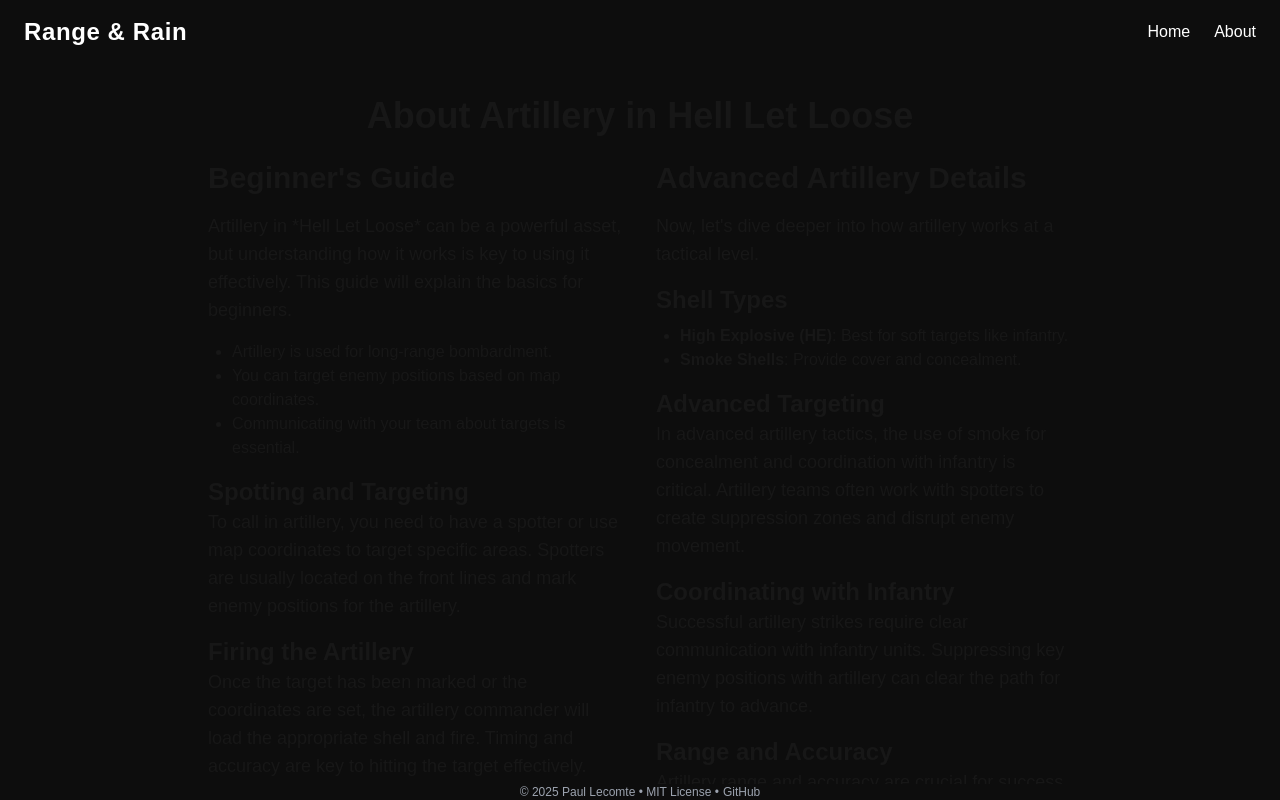
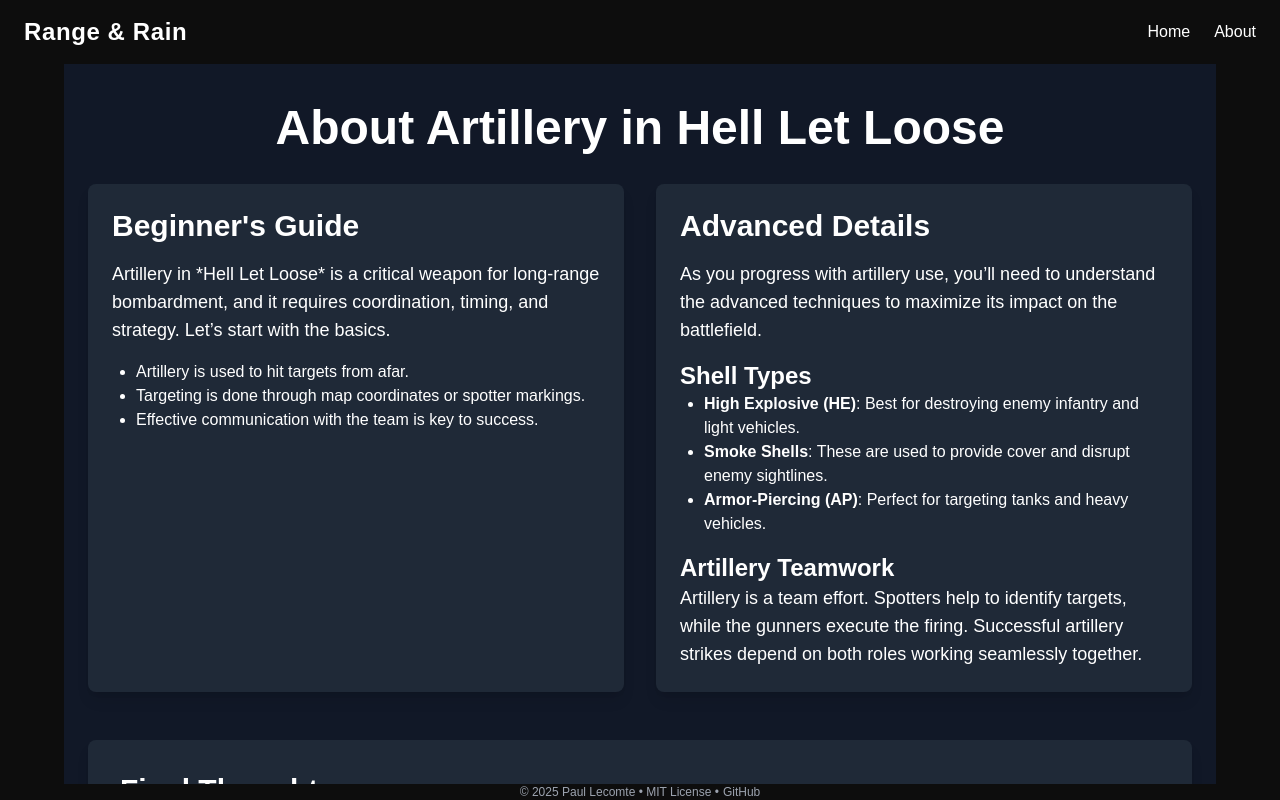
Before and after one commit to Paul-Lecomte/RangeAndRain, a Next.js app: page /about in a window 1280 px wide. Built offline with nearby package versions, Linux system fonts and the light colour scheme.

Commit message:
changed the display of it

```diff
--- a/src/app/about/page.js
+++ b/src/app/about/page.js
@@ -1,79 +1,57 @@
 const Page = () => {
     return (
-        <div className="max-w-4xl mx-auto py-8 px-4">
-            <h1 className="text-4xl font-bold mb-6 text-center">About Artillery in Hell Let Loose</h1>
+        <div className="max-w-6xl mx-auto py-10 px-6 bg-gray-900 text-white" aria-labelledby="page-title">
+            <h1 id="page-title" className="text-5xl font-bold text-center mb-8" aria-level="1">
+                About Artillery in Hell Let Loose
+            </h1>
 
-            <section className="grid grid-cols-1 md:grid-cols-2 gap-8">
-                <div>
-                    <h2 className="text-3xl font-semibold mb-4">Beginner's Guide</h2>
+            {/* Beginner's Guide Section */}
+            <section className="grid grid-cols-1 md:grid-cols-2 gap-8 mb-12">
+                <div className="bg-gray-800 p-6 rounded-lg shadow-lg" role="region" aria-labelledby="beginner-guide">
+                    <h2 id="beginner-guide" className="text-3xl font-semibold mb-4">Beginner's Guide</h2>
                     <p className="text-lg mb-4">
-                        Artillery in *Hell Let Loose* can be a powerful asset, but understanding how it works is key to using it effectively. This guide will explain the basics for beginners.
+                        Artillery in *Hell Let Loose* is a critical weapon for long-range bombardment, and it requires coordination, timing, and strategy. Let’s start with the basics.
                     </p>
                     <ul className="list-disc pl-6">
-                        <li>Artillery is used for long-range bombardment.</li>
-                        <li>You can target enemy positions based on map coordinates.</li>
-                        <li>Communicating with your team about targets is essential.</li>
+                        <li>Artillery is used to hit targets from afar.</li>
+                        <li>Targeting is done through map coordinates or spotter markings.</li>
+                        <li>Effective communication with the team is key to success.</li>
                     </ul>
-                    <h3 className="text-2xl font-semibold mt-4">Spotting and Targeting</h3>
-                    <p className="text-lg">
-                        To call in artillery, you need to have a spotter or use map coordinates to target specific areas. Spotters are usually located on the front lines and mark enemy positions for the artillery.
-                    </p>
-                    <h3 className="text-2xl font-semibold mt-4">Firing the Artillery</h3>
-                    <p className="text-lg">
-                        Once the target has been marked or the coordinates are set, the artillery commander will load the appropriate shell and fire. Timing and accuracy are key to hitting the target effectively.
-                    </p>
                 </div>
 
-                <div>
-                    <h2 className="text-3xl font-semibold mb-4">Advanced Artillery Details</h2>
+                {/* Advanced Details Section */}
+                <div className="bg-gray-800 p-6 rounded-lg shadow-lg" role="region" aria-labelledby="advanced-details">
+                    <h2 id="advanced-details" className="text-3xl font-semibold mb-4">Advanced Details</h2>
                     <p className="text-lg mb-4">
-                        Now, let's dive deeper into how artillery works at a tactical level.
+                        As you progress with artillery use, you’ll need to understand the advanced techniques to maximize its impact on the battlefield.
                     </p>
-                    <h3 className="text-2xl font-semibold mb-2">Shell Types</h3>
+                    <h3 className="text-2xl font-semibold mt-4">Shell Types</h3>
                     <ul className="list-disc pl-6">
-                        <li><strong>High Explosive (HE)</strong>: Best for soft targets like infantry.</li>
-                        <li><strong>Smoke Shells</strong>: Provide cover and concealment.</li>
+                        <li><strong>High Explosive (HE)</strong>: Best for destroying enemy infantry and light vehicles.</li>
+                        <li><strong>Smoke Shells</strong>: These are used to provide cover and disrupt enemy sightlines.</li>
+                        <li><strong>Armor-Piercing (AP)</strong>: Perfect for targeting tanks and heavy vehicles.</li>
                     </ul>
-                    <h3 className="text-2xl font-semibold mt-4">Advanced Targeting</h3>
+                    <h3 className="text-2xl font-semibold mt-4">Artillery Teamwork</h3>
                     <p className="text-lg">
-                        In advanced artillery tactics, the use of smoke for concealment and coordination with infantry is critical. Artillery teams often work with spotters to create suppression zones and disrupt enemy movement.
-                    </p>
-                    <h3 className="text-2xl font-semibold mt-4">Coordinating with Infantry</h3>
-                    <p className="text-lg">
-                        Successful artillery strikes require clear communication with infantry units. Suppressing key enemy positions with artillery can clear the path for infantry to advance.
-                    </p>
-                    <h3 className="text-2xl font-semibold mt-4">Range and Accuracy</h3>
-                    <p className="text-lg">
-                        Artillery range and accuracy are crucial for success. The longer the range, the more potential for dispersion of the shell. Ensuring accurate firing requires understanding the shell’s trajectory and adjusting for wind and elevation.
-                    </p>
-                    <h3 className="text-2xl font-semibold mt-4">Spotting with Forward Observers</h3>
-                    <p className="text-lg">
-                        Forward observers are experienced personnel who move alongside infantry and communicate directly with artillery teams. They can identify key enemy positions, call for artillery fire, and adjust strikes as needed.
-                    </p>
-                    <h3 className="text-2xl font-semibold mt-4">Adjusting for Wind and Elevation</h3>
-                    <p className="text-lg">
-                        Wind and elevation play a crucial role in the trajectory of artillery shells. Artillery teams need to make adjustments based on weather conditions and the target’s location. Wind can push shells off course, while elevation can impact the drop and distance traveled by the shell. Understanding these factors and adjusting accordingly is key to accurate artillery fire.
-                    </p>
-                    <h3 className="text-2xl font-semibold mt-4">Cooldown and Reload Times</h3>
-                    <p className="text-lg">
-                        After firing, artillery has a cooldown period during which it cannot fire again. Additionally, there are reload times depending on the type of shell and the gun's complexity. These times should be taken into account to ensure artillery is ready when needed and to avoid wasting ammunition during critical moments.
-                    </p>
-                    <h3 className="text-2xl font-semibold mt-4">Artillery Team Coordination</h3>
-                    <p className="text-lg">
-                        Effective artillery coordination relies on the teamwork between the gun crew, spotters, and commanders. The gun crew is responsible for operating the artillery, while the spotters relay information about targets and adjust fire. Clear communication and synchronization are crucial to ensure that artillery strikes hit their intended targets accurately and effectively.
+                        Artillery is a team effort. Spotters help to identify targets, while the gunners execute the firing. Successful artillery strikes depend on both roles working seamlessly together.
                     </p>
                 </div>
             </section>
 
-            <section className="mt-12 text-center">
-                <h2 className="text-3xl font-semibold mb-4">Final Tips for Success</h2>
+            {/* Final Thoughts Section */}
+            <section className="bg-gray-800 p-8 rounded-lg shadow-lg mb-12" role="region" aria-labelledby="final-thoughts">
+                <h2 id="final-thoughts" className="text-3xl font-semibold mb-4">Final Thoughts</h2>
                 <p className="text-lg mb-4">
-                    Whether you're a beginner or an experienced artillery operator, always remember that communication is key. Artillery can be a devastating asset, but it requires careful planning and execution to be effective. Work closely with your team, be aware of the environment, and practice regularly to improve your skills.
-                </p>
-                <p className="text-lg mb-4">
-                    Artillery in *Hell Let Loose* is not just about firing shells—it's about creating strategic opportunities for your team to push forward and dominate the battlefield.
+                    Whether you're a beginner or a veteran, mastering artillery requires practice, patience, and communication. Work with your squad to coordinate strikes, and always be mindful of the timing and positioning of your shots. The more accurate and timely your fire, the more devastating its effects on the battlefield.
                 </p>
             </section>
+
+            {/* Footer */}
+            <footer className="text-center py-6 bg-gray-800 mt-12" role="contentinfo">
+                <p className="text-lg">
+                    This guide aims to improve your artillery gameplay and help your team achieve victory in *Hell Let Loose*.
+                </p>
+            </footer>
         </div>
     );
 };
```
